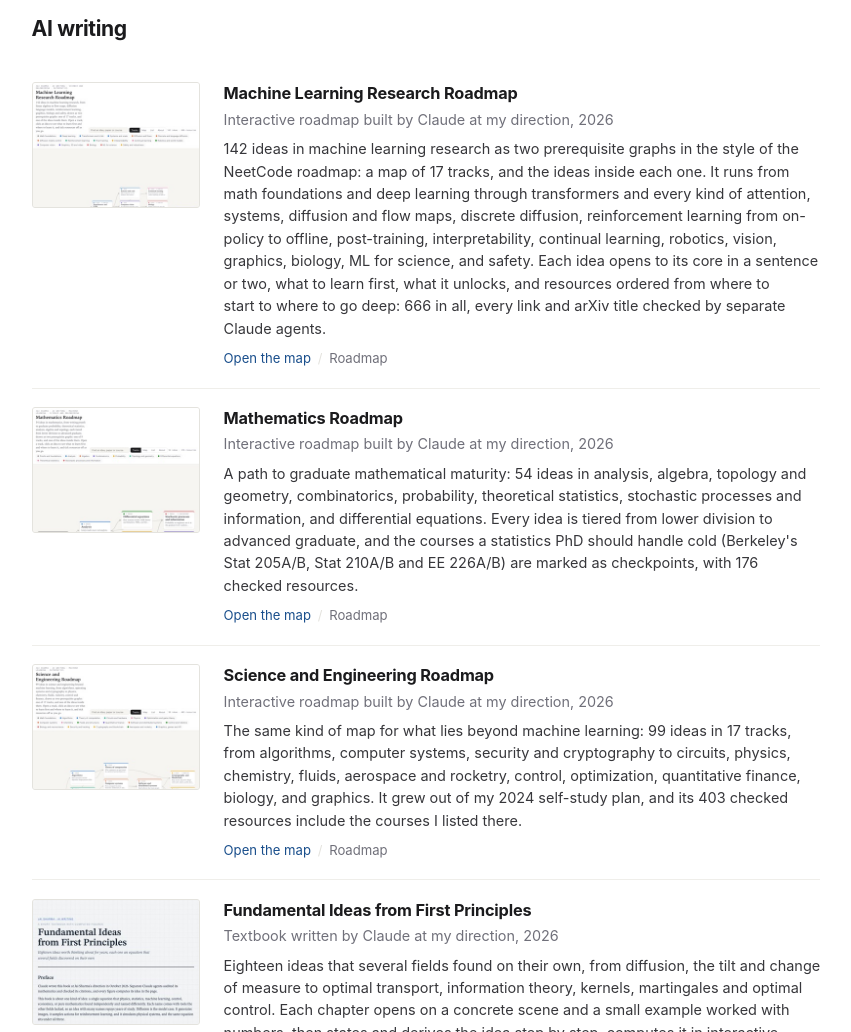
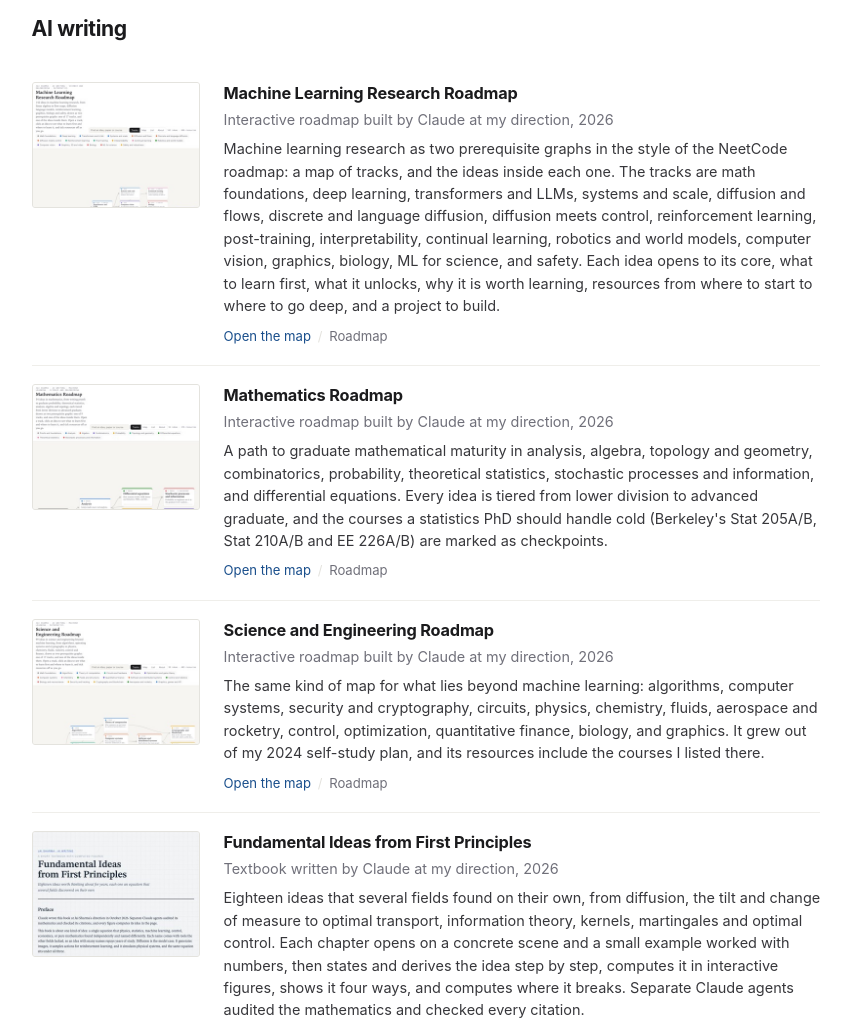
Before and after one commit to jaisharmz/jaisharmz.github.io, a plain HTML site: page index.html in a window 1280 px wide. Shown: the part 5100-6132 px from the top of the page, without its empty margins (214-1065 px from the left). Drawn offline with Linux system fonts and the light colour scheme.

Commit message:
The roadmap cards name their tracks instead of counting ideas and resources, so they no longer go stale

```diff
--- a/index.html
+++ b/index.html
@@ -352,14 +352,13 @@
           <p class="pub__title"><a href="ai-writing/ml-research-roadmap/">Machine Learning Research Roadmap</a></p>
           <p class="pub__venue">Interactive roadmap built by Claude at my direction, 2026</p>
           <p class="pub__desc">
-            142 ideas in machine learning research as two prerequisite graphs in the style of the NeetCode
-            roadmap: a map of 17 tracks, and the ideas inside each one. It runs from math foundations and deep
-            learning through transformers and every kind of attention, systems, diffusion and flow maps,
-            discrete diffusion, reinforcement learning from on-policy to offline, post-training,
-            interpretability, continual learning, robotics, vision, graphics, biology, ML for science, and
-            safety. Each idea opens to its core in a sentence or two, what to learn first, what it unlocks,
-            and resources ordered from where to start to where to go deep: 666 in all, every link and arXiv
-            title checked by separate Claude agents.
+            Machine learning research as two prerequisite graphs in the style of the NeetCode roadmap: a map
+            of tracks, and the ideas inside each one. The tracks are math foundations, deep learning,
+            transformers and LLMs, systems and scale, diffusion and flows, discrete and language diffusion,
+            diffusion meets control, reinforcement learning, post-training, interpretability, continual
+            learning, robotics and world models, computer vision, graphics, biology, ML for science, and
+            safety. Each idea opens to its core, what to learn first, what it unlocks, why it is worth
+            learning, resources from where to start to where to go deep, and a project to build.
           </p>
           <ul class="pub__links">
             <li><a href="ai-writing/ml-research-roadmap/">Open the map</a></li>
@@ -374,11 +373,11 @@
           <p class="pub__title"><a href="ai-writing/mathematics-roadmap/">Mathematics Roadmap</a></p>
           <p class="pub__venue">Interactive roadmap built by Claude at my direction, 2026</p>
           <p class="pub__desc">
-            A path to graduate mathematical maturity: 54 ideas in analysis, algebra, topology and geometry,
+            A path to graduate mathematical maturity in analysis, algebra, topology and geometry,
             combinatorics, probability, theoretical statistics, stochastic processes and information, and
             differential equations. Every idea is tiered from lower division to advanced graduate, and the
             courses a statistics PhD should handle cold (Berkeley's Stat 205A/B, Stat 210A/B and EE 226A/B)
-            are marked as checkpoints, with 176 checked resources.
+            are marked as checkpoints.
           </p>
           <ul class="pub__links">
             <li><a href="ai-writing/mathematics-roadmap/">Open the map</a></li>
@@ -393,11 +392,10 @@
           <p class="pub__title"><a href="ai-writing/science-and-engineering-roadmap/">Science and Engineering Roadmap</a></p>
           <p class="pub__venue">Interactive roadmap built by Claude at my direction, 2026</p>
           <p class="pub__desc">
-            The same kind of map for what lies beyond machine learning: 99 ideas in 17 tracks, from
-            algorithms, computer systems, security and cryptography to circuits, physics, chemistry, fluids,
-            aerospace and rocketry, control, optimization, quantitative finance, biology, and graphics. It
-            grew out of my 2024 self-study plan, and its 403 checked resources include the courses I listed
-            there.
+            The same kind of map for what lies beyond machine learning: algorithms, computer systems,
+            security and cryptography, circuits, physics, chemistry, fluids, aerospace and rocketry, control,
+            optimization, quantitative finance, biology, and graphics. It grew out of my 2024 self-study plan,
+            and its resources include the courses I listed there.
           </p>
           <ul class="pub__links">
             <li><a href="ai-writing/science-and-engineering-roadmap/">Open the map</a></li>
```
